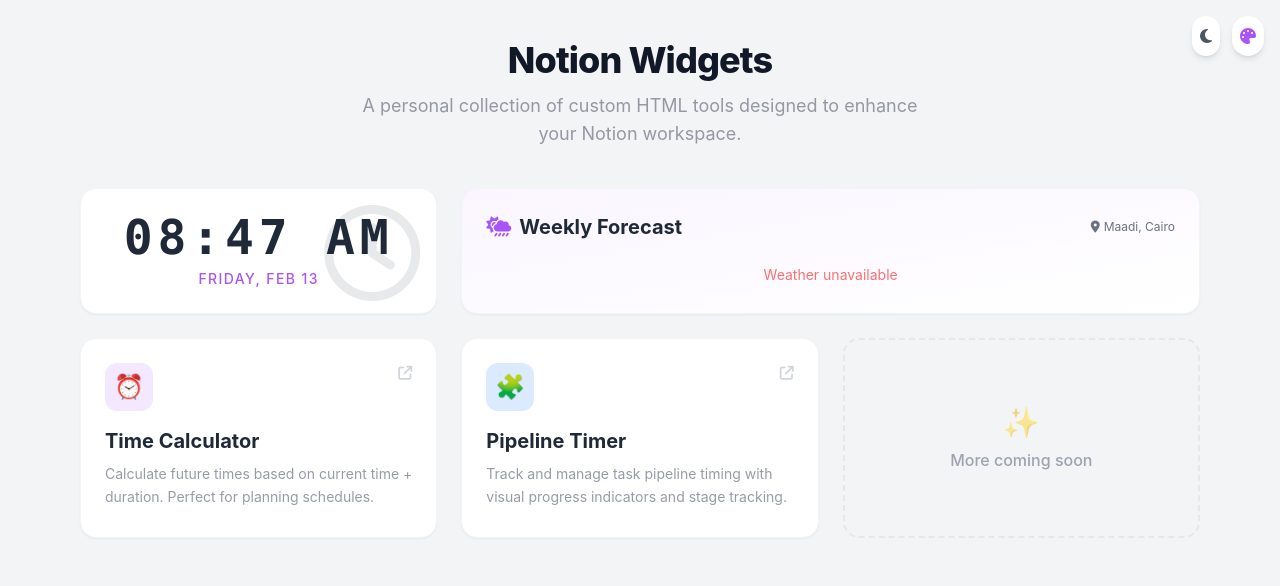
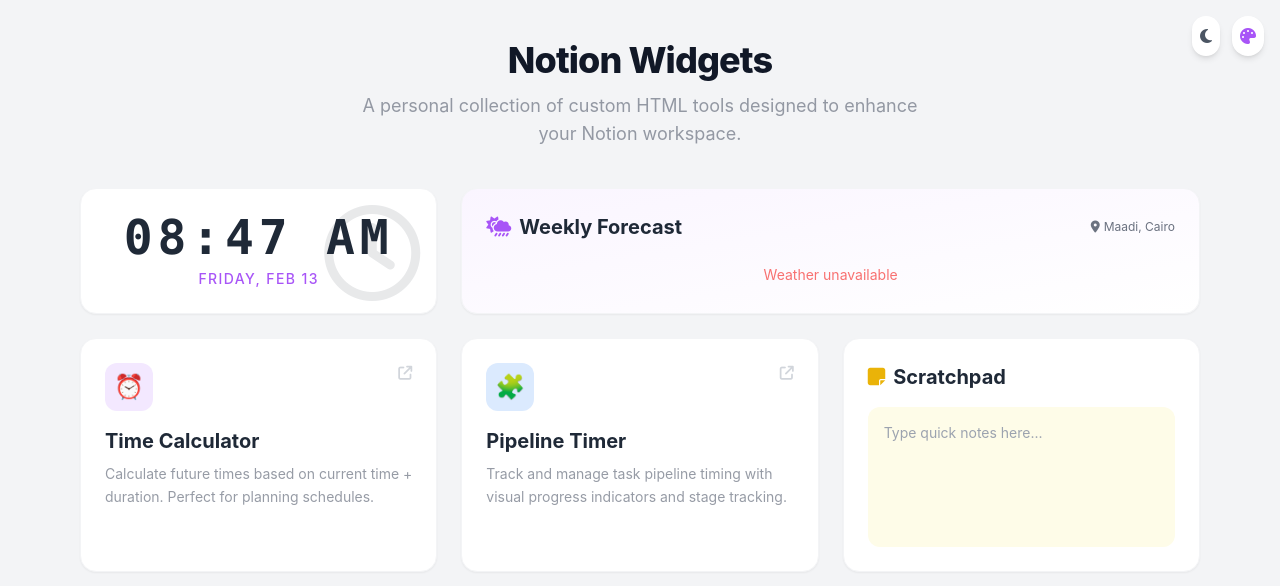
Before and after one commit to RahmaNader/notion-widgets, a plain HTML site: page index.html in a window 1280 px wide. Drawn offline with nearby package versions, Linux system fonts and the light colour scheme; no server answers.

Commit message:
added scratch pad

```diff
--- a/index.html
+++ b/index.html
@@ -285,12 +285,19 @@
           </p>
         </a>
 
-        <!-- Placeholder for future widget (Optional visual balance) -->
+        <!-- 4. Quick Scratchpad -->
         <div
-          class="border-2 border-dashed border-gray-200 dark:border-darkBorder rounded-2xl p-6 flex flex-col items-center justify-center text-center text-gray-400 dark:text-gray-600 min-h-[200px]"
+          class="bg-white dark:bg-darkSurface p-6 rounded-2xl shadow-sm border border-gray-100 dark:border-darkBorder flex flex-col relative overflow-hidden group"
         >
-          <span class="text-3xl mb-2 opacity-50">✨</span>
-          <span class="font-medium">More coming soon</span>
+          <h2 class="text-xl font-bold text-gray-800 dark:text-white mb-4">
+            <i class="fa-solid fa-note-sticky mr-2 text-yellow-500"></i
+            >Scratchpad
+          </h2>
+          <textarea
+            id="scratchpad"
+            class="w-full flex-grow min-h-[140px] bg-yellow-50 dark:bg-gray-800/50 p-4 rounded-xl text-sm text-gray-700 dark:text-gray-300 resize-none focus:outline-none focus:ring-2 focus:ring-yellow-400/50 placeholder-gray-400 border-none transition-colors"
+            placeholder="Type quick notes here..."
+          ></textarea>
         </div>
       </div>
     </div>
@@ -425,6 +432,15 @@
 
       // Initialize weather on load
       initWeather();
+
+      /* --- Quick Scratchpad Logic --- */
+      const scratchpad = document.getElementById("scratchpad");
+      if (localStorage.scratchpadContent) {
+        scratchpad.value = localStorage.scratchpadContent;
+      }
+      scratchpad.addEventListener("input", (e) => {
+        localStorage.scratchpadContent = e.target.value;
+      });
     </script>
   </body>
 </html>
```
